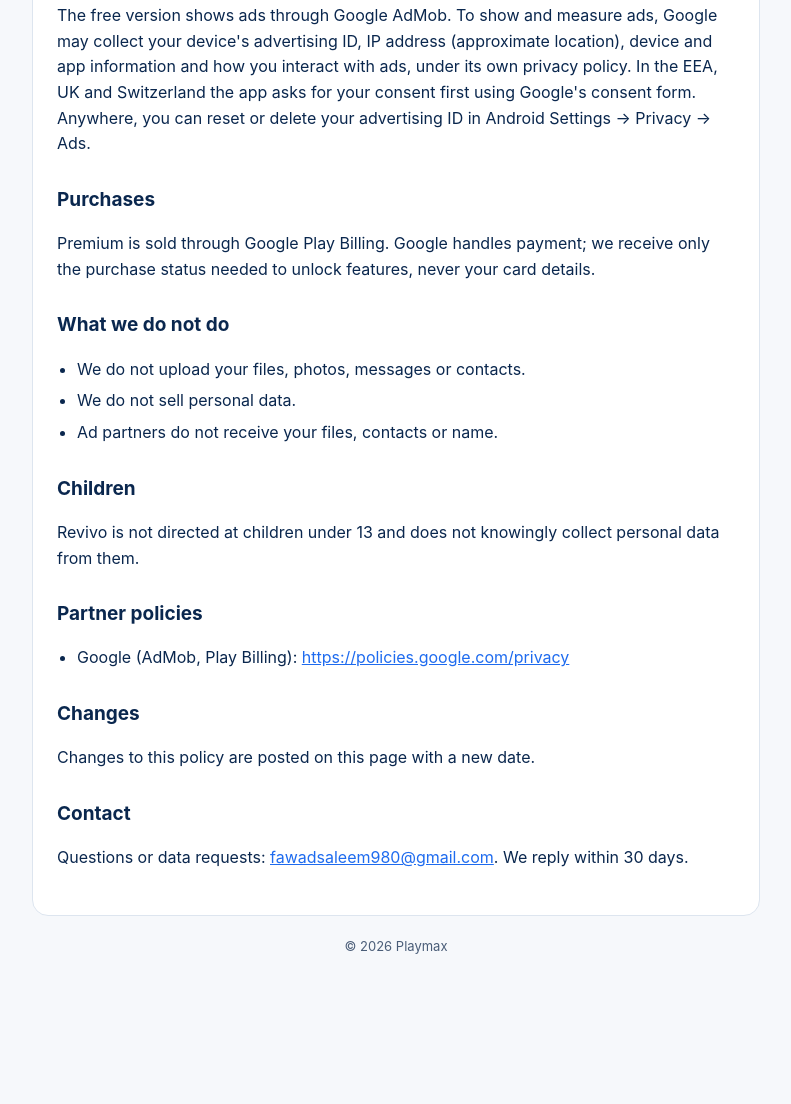
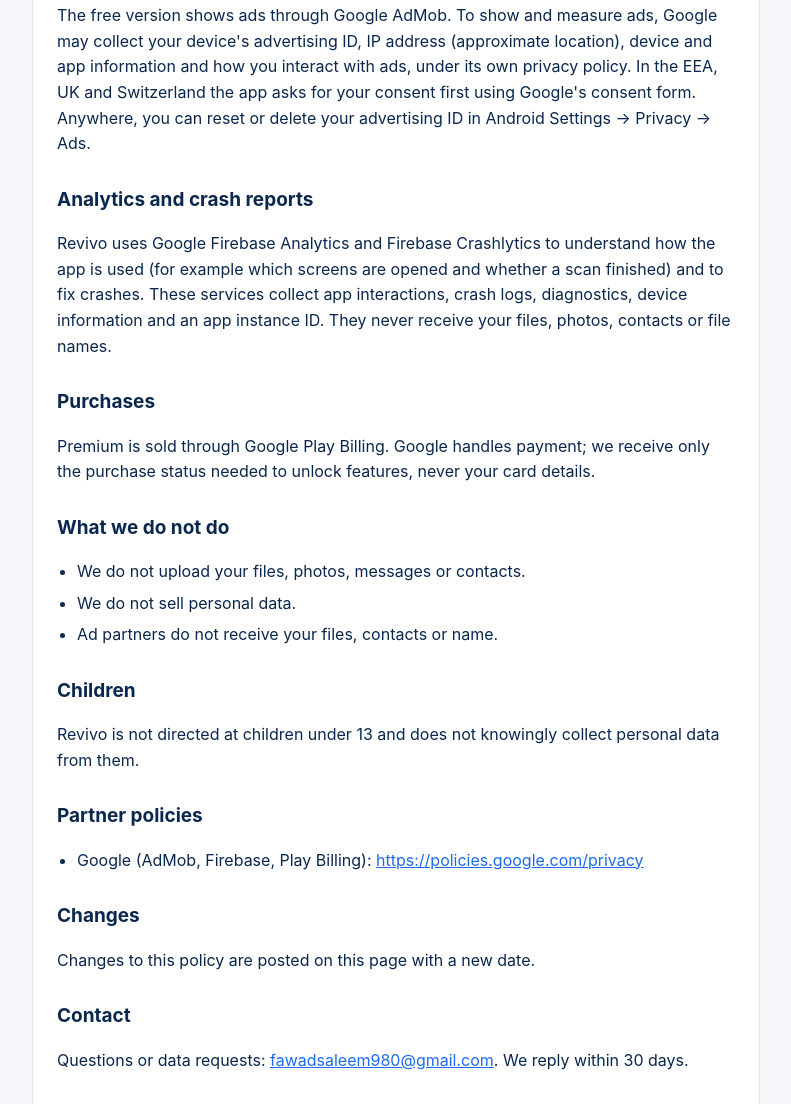
Before and after one commit to MalikFawadSaleem/revivo-privacy, a plain HTML site: page index.html in a window 1280 px wide. Shown: the part 1061-2165 px from the top of the page, without its empty margins (244-1035 px from the left). Before the commit the page ends 2082 px from the top, so only its background shows below. Drawn offline with Linux system fonts and the light colour scheme.

Commit message:
Add Firebase Analytics/Crashlytics disclosure; remove temporary store images
Co-Authored-By: Claude Opus 5.5 <noreply@anthropic.com>

```diff
--- a/index.html
+++ b/index.html
@@ -20,7 +20,7 @@ footer{color:var(--muted);font-size:13px;text-align:center;margin-top:20px}
 </style>
 </head><body><main><div class="card">
 <h1>Revivo privacy policy</h1>
-<p class="meta">Last updated: 10 November 2026. Applies to Revivo – Smart Recovery (<code>com.revivo.recovery</code>), published by Playmax.</p>
+<p class="meta">Last updated: 16 November 2026. Applies to Revivo – Smart Recovery (<code>com.revivo.recovery</code>), published by Playmax.</p>
 <p>Revivo helps you find and restore deleted or hidden photos, videos, audio and documents on your phone, keep safety copies of new photos, back up contacts and keep files in a private vault. This page explains what the app accesses, what leaves your device and the choices you have.</p>
 
 <h2>Files and storage access</h2>
@@ -39,6 +39,9 @@ footer{color:var(--muted);font-size:13px;text-align:center;margin-top:20px}
 <h2>Advertising</h2>
 <p>The free version shows ads through Google AdMob. To show and measure ads, Google may collect your device's advertising ID, IP address (approximate location), device and app information and how you interact with ads, under its own privacy policy. In the EEA, UK and Switzerland the app asks for your consent first using Google's consent form. Anywhere, you can reset or delete your advertising ID in Android Settings → Privacy → Ads.</p>
 
+<h2>Analytics and crash reports</h2>
+<p>Revivo uses Google Firebase Analytics and Firebase Crashlytics to understand how the app is used (for example which screens are opened and whether a scan finished) and to fix crashes. These services collect app interactions, crash logs, diagnostics, device information and an app instance ID. They never receive your files, photos, contacts or file names.</p>
+
 <h2>Purchases</h2>
 <p>Premium is sold through Google Play Billing. Google handles payment; we receive only the purchase status needed to unlock features, never your card details.</p>
 
@@ -53,7 +56,7 @@ footer{color:var(--muted);font-size:13px;text-align:center;margin-top:20px}
 <p>Revivo is not directed at children under 13 and does not knowingly collect personal data from them.</p>
 
 <h2>Partner policies</h2>
-<ul><li>Google (AdMob, Play Billing): <a href="https://policies.google.com/privacy">https://policies.google.com/privacy</a></li></ul>
+<ul><li>Google (AdMob, Firebase, Play Billing): <a href="https://policies.google.com/privacy">https://policies.google.com/privacy</a></li></ul>
 
 <h2>Changes</h2>
 <p>Changes to this policy are posted on this page with a new date.</p>
```
Also changed, not shown: store/01.png (deleted), store/02.png (deleted), store/03.png (deleted), store/04.png (deleted), store/05.png (deleted), store/06.png (deleted), store/07.png (deleted), store/feature.png (deleted), store/icon.png (deleted).
